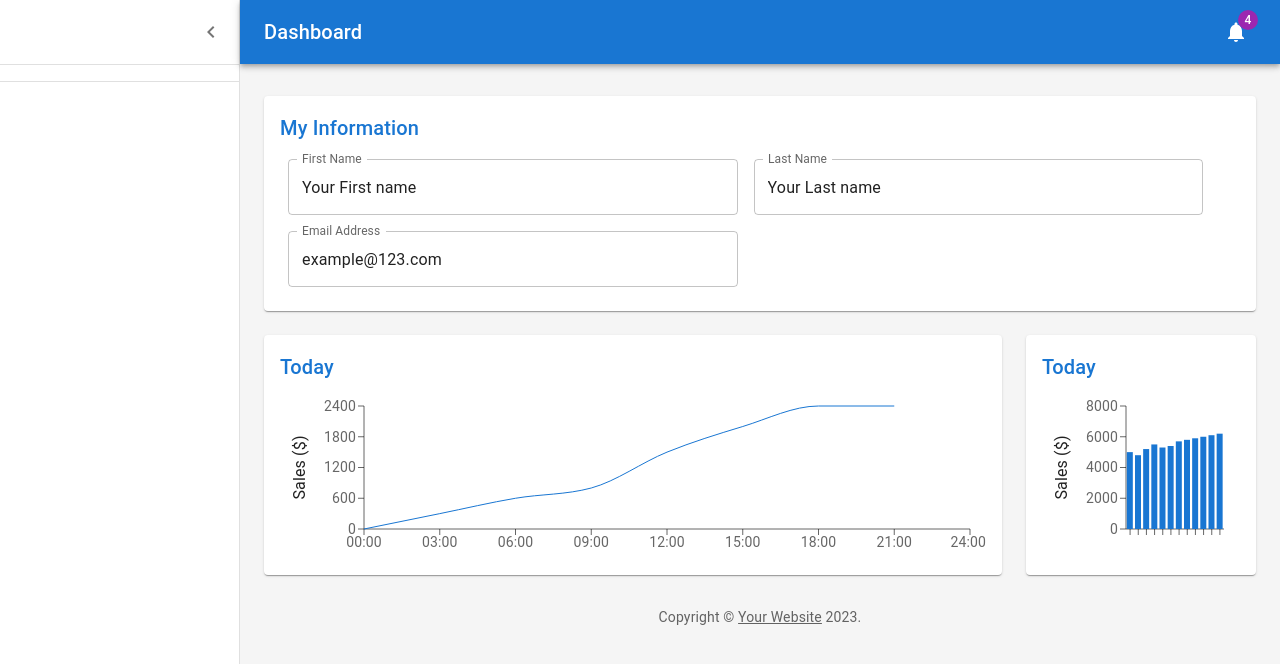
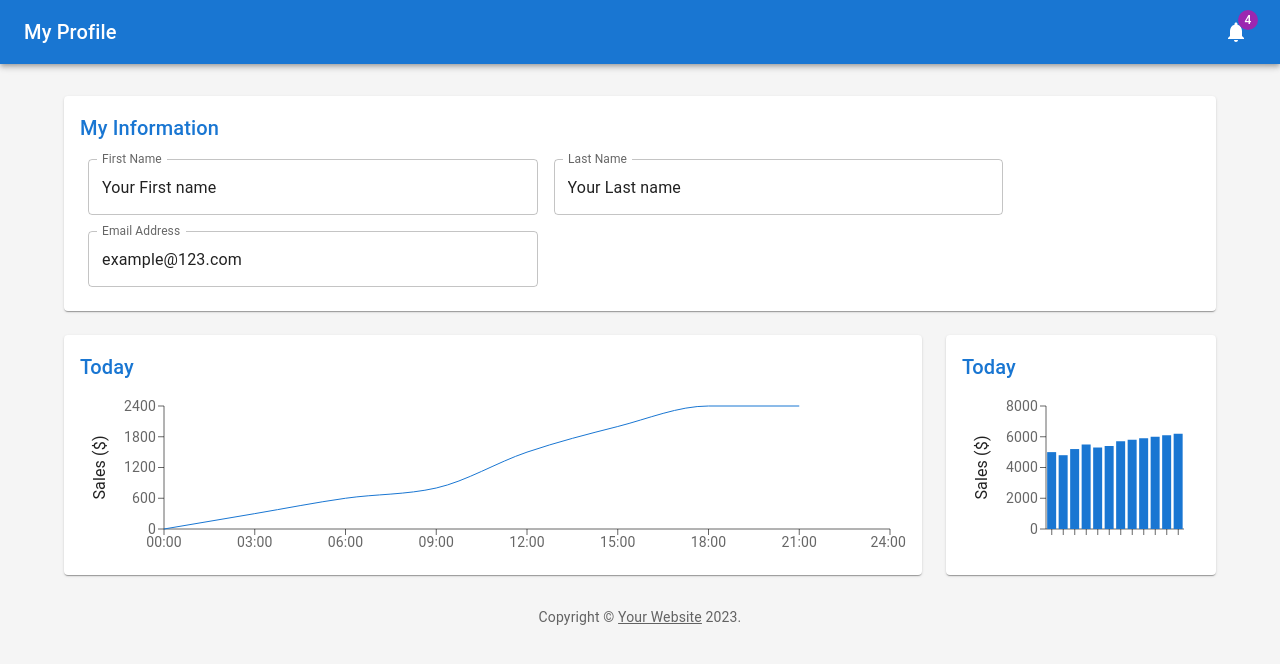
Before and after one commit to DongqiaoHe/bobobobo_hackathon, a React (Create React App) app in the folder bobobobo_frontend/: page /profile in a window 1280 px wide. Shown: the top 664 px of the page. Built offline with nearby package versions, Linux system fonts and the light colour scheme; the HTML template or start-up script is replaced by a standard one.

Commit message:
changes Profile page

```diff
--- a/bobobobo_frontend/src/component/Profile/Profile.tsx
+++ b/bobobobo_frontend/src/component/Profile/Profile.tsx
@@ -103,7 +103,7 @@ export default function Profile() {
     <ThemeProvider theme={defaultTheme}>
       <Box sx={{ display: 'flex' }}>
         <CssBaseline />
-        <AppBar position="absolute" open={open}>
+        <AppBar position="absolute" open={open} style={{ width: '100%' }}>
           <Toolbar
             sx={{
               pr: '24px', // keep right padding when drawer closed
@@ -125,7 +125,7 @@ export default function Profile() {
               color="inherit"
               noWrap
               sx={{ flexGrow: 1 }}>
-              Dashboard
+              My Profile
             </Typography>
             <IconButton color="inherit">
               <Badge badgeContent={4} color="secondary">
@@ -134,25 +134,7 @@ export default function Profile() {
             </IconButton>
           </Toolbar>
         </AppBar>
-        <Drawer variant="permanent" open={open}>
-          <Toolbar
-            sx={{
-              display: 'flex',
-              alignItems: 'center',
-              justifyContent: 'flex-end',
-              px: [1],
-            }}>
-            <IconButton onClick={toggleDrawer}>
-              <ChevronLeftIcon />
-            </IconButton>
-          </Toolbar>
-          <Divider />
-          <List component="nav">
-            {mainListItems}
-            <Divider sx={{ my: 1 }} />
-            {secondaryListItems}
-          </List>
-        </Drawer>
+
         <Box
           component="main"
           sx={{
@@ -167,7 +149,7 @@ export default function Profile() {
           <Toolbar />
           <Container maxWidth="lg" sx={{ mt: 4, mb: 4 }}>
             <Grid container spacing={3}>
-              {/* Recent Orders */}
+              {/* My Info */}
               <Grid item xs={12}>
                 <Paper sx={{ p: 2, display: 'flex', flexDirection: 'column' }}>
                   <Orders />
```
